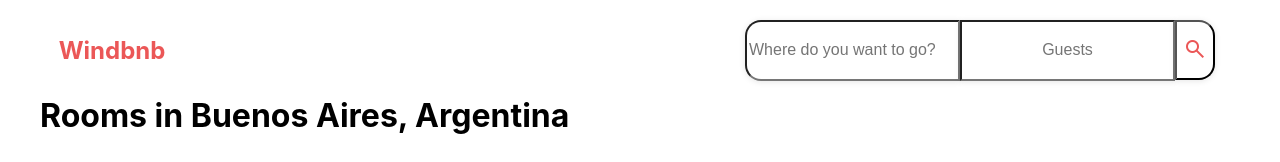
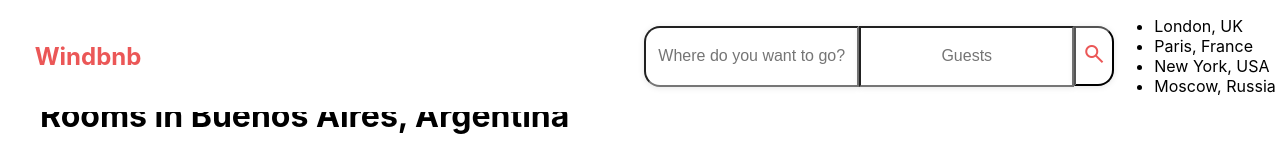
Before and after one commit to SigmaSam/windbnb, a React (Create React App) app: page / in a window 1280 px wide. Shown: the top 162 px of the page. Built offline with nearby package versions, Linux system fonts and the light colour scheme.

Commit message:
Search Querry WORKING

```diff
--- a/package.json
+++ b/package.json
@@ -6,9 +6,10 @@
     "@testing-library/jest-dom": "^5.16.4",
     "@testing-library/react": "^13.3.0",
     "@testing-library/user-event": "^13.5.0",
+    "datalist-css": "^1.0.0",
     "react": "^18.2.0",
     "react-dom": "^18.2.0",
-    "react-scripts": "5.0.1",
+    "react-scripts": "^2.1.3",
     "web-vitals": "^2.1.4"
   },
   "scripts": {
--- a/src/components/App.js
+++ b/src/components/App.js
@@ -1,4 +1,4 @@
-import React, {useState,useEffect} from 'react'
+import React, {useState} from 'react'
 import '../styles/App.css';
 import locData from '../assets/locations.json';
 import Navbar from './Navbar';
@@ -25,11 +25,10 @@ function App() {
   const pickLocation = (e) => {
     e.preventDefault();
     let location = document.getElementById("place").value
-    setLocations(location);
+    !location ? setLocations("Buenos Aires, Argentina") : setLocations(location)
   }
 
-
-  let random = Math.floor(Math.random() * (5 + 1)) + 1;
+  const random = Math.floor(Math.random() * (5 + 1)) + 2;
   return (
     <div className="App">
       <Navbar
@@ -40,7 +39,6 @@ function App() {
       />
       <h1 className="title">{locations ? `Rooms in ${locations}` : null}</h1>
       <section className="rooms">
-
           {Array.from({ length: random }).map((_, index) => (
             <Rooms key={index} />
           ))}
--- a/src/components/Guests.js
+++ b/src/components/Guests.js
@@ -1,3 +1,4 @@
+import React from 'react';
 
 export default function Guests({count, handleCount,focused}) {
 
--- a/src/components/Locations.js
+++ b/src/components/Locations.js
@@ -1,31 +1,110 @@
-export default function Locations({locations,focused}) {
+import React, {useState} from 'react';
+
+
+export default function Locations({locations,focused,handleFocus,count,bundle}) {
     /* List of 100 most popular cities */
-    const cities = locations.map(location => {
-        return <option
-                    className="locations--option"
-                    key={location}
-                    value={location}
-                >
-                    {location}
-                </option>
-    })
+
+    /* Functions */
+    const { search } = window.location;
+    const query = new URLSearchParams(search).get('s');
+    const [searchQuery, setSearchQuery] = useState(query || '');
+
+    const filterLocations = (locations, query) => {
+        if (!query) {
+            return locations;
+        }
+
+        return locations.filter((city) => {
+            const cityName = city;
+            return cityName.includes(query);
+        });
+    };
+
+    const filteredLocations = filterLocations(locations,searchQuery);
+
+
+    /*Conditional Styles*/
     const fStyleInputs = {
         "width": "50vh"
     }
 
+    const fStyleGuest = {
+        width: "43vh",
+    }
+
+    const fStyleSButton = {
+        color: "white",
+        background:"#EB5757E5",
+        display: "flex",
+        alignItems:"center",
+        fontWeight:"bold",
+        fontSize:"1rem",
+    }
+
+    const fStyleSMagnifying = {
+        color:"white",
+        fontWeight:"800"
+    }
+
+    const fStyleSearch = {
+        gridColumn: "span 2",
+        height: "5rem"
+    }
+
     return (
+        <form className="navbar--search"
+                onSubmit={bundle}
+                style={ !focused ? null : fStyleSearch }
+        >
             <div className="navbar--locations">
                 {/*Search box Input with places.*/}
                 <input
                     style={ !focused ? null : fStyleInputs }
+                    onClick={handleFocus}
+                    value={searchQuery}
+                    onInput={e => setSearchQuery(e.target.value)}
+                    type="text"
                     id="place"
                     list="places"
                     placeholder="Where do you want to go?"
                     className="navbar--locations--input"
                 />
-            <datalist id="places">
+
+                {/*<datalist id="places">
                     {cities}
-            </datalist>
+                </datalist>*/}
+                <div className="navbar--guests">
+                     {/*Shows how many guests there are.*/}
+                        <input
+                            onClick={handleFocus}
+                            style={ !focused ? null : fStyleGuest }
+                            defaultValue={
+                                (count.adults + count.children === 0)
+                                ? ""
+                                : count.adults + count.children + ` Guests`
+                            }
+                            placeholder="Guests"
+                            className="navbar--guests--input"
+                        />
                 </div>
+                <button
+                    style={ !focused ? null : fStyleSButton }
+                    className="navbar--search--button"
+                >
+                    {/*Submits the form*/}
+                    <span className="material-symbols-outlined" style={ !focused ? null:  fStyleSMagnifying}>
+                        search
+                    </span>
+                    {!focused ? null : "Search"}
+                </button>
+            </div>
+            <div className="results-container">
+            <ul>
+                { filteredLocations.slice(0,4).map(city =>(
+                    <li key={city}>{city}</li>
+                ))}
+            </ul>
+            </div>
+        </form>
     )
  }
--- a/src/components/Navbar.js
+++ b/src/components/Navbar.js
@@ -26,7 +26,8 @@ export default function Navbar({locations,handleLocation, guests, handleGuest})
       }
 
     const bundle = (e) =>{
-        e.preventDefault();
+        e.preventDefault(e);
+        focused === true ? setFocused(false) : setFocused(true);
         handleLocation(e);
         handleGuest(e);
     }
@@ -36,72 +37,26 @@ export default function Navbar({locations,handleLocation, guests, handleGuest})
         gridTemplateRows: "20% 80%",
     }
 
-    const fStyleSearch = {
-        gridColumn: "span 2",
-        height: "5rem"
-    }
-
-    const fStyleGuest = {
-        width: "43vh",
-    }
-
-    const fStyleSButton = {
-        color: "white",
-        background:"#EB5757E5",
-        display: "flex",
-        alignItems:"center",
-        fontWeight:"bold",
-        fontSize:"1rem",
-    }
-
-    const fStyleSMagnifying = {
-        color:"white",
-        fontWeight:"800"
-    }
-
     return(
         <nav
             className="navbar"
             style={ !focused ? {"height":"6rem"} : fStyleNavbar }
         >
-            <ul className="navbar--logo"
+            <div className="navbar--logo"
                 style={ !focused ? null : {display:"none"} }
             >
                 <span className="material-icons" style={ !focused ? null : {display:"none"} }>&#xE87C;</span>
                 <h1>Windbnb</h1>
-            </ul>
-            <ul className="navbar--search"
-                style={ !focused ? null : fStyleSearch }
-            >
+            </div>
+
             <Locations
                 locations={locations}
                 handleLocation={handleLocation}
                 focused={focused}
+                handleFocus={handleFocus}
+                count={count}
+                bundle={bundle}
             />
-                <div className="navbar--guests">
-                    <input
-                        onClick={handleFocus}
-                        style={ !focused ? null : fStyleGuest }
-                        defaultValue={
-                            (count.adults + count.children === 0)
-                            ? ""
-                            : count.adults + count.children + ` Guests`
-                        }
-                        placeholder="Guests"
-                        className="navbar--guests--input"
-                    />
-                </div>
-                <button
-                    style={ !focused ? null : fStyleSButton }
-                    onClick={bundle}
-                    className="navbar--search--button"
-                >
-                    <span className="material-symbols-outlined" style={ !focused ? null:  fStyleSMagnifying}>
-                        search
-                    </span>
-                    {!focused ? null : "Search"}
-                </button>
-            </ul>
             <Guests
                 count={count}
                 handleCount={handleCount}
--- a/src/styles/App.css
+++ b/src/styles/App.css
@@ -24,6 +24,7 @@
   align-items: center;
   color:#EB5757;
   background:white;
+  margin: 0 1rem;
 }
 
 .navbar--search {
@@ -80,6 +81,10 @@
 
 .plus--button {
   margin-left: 21px;
+}
+
+.navbar--locations {
+  display: flex;
 }
 .navbar--locations--input {
   height: 55px;
```
Also changed, not shown: public/manifest.json, 2 other files (tests, documents, lock files or other folders). Lines whose indentation alone changed are shown as unchanged.
